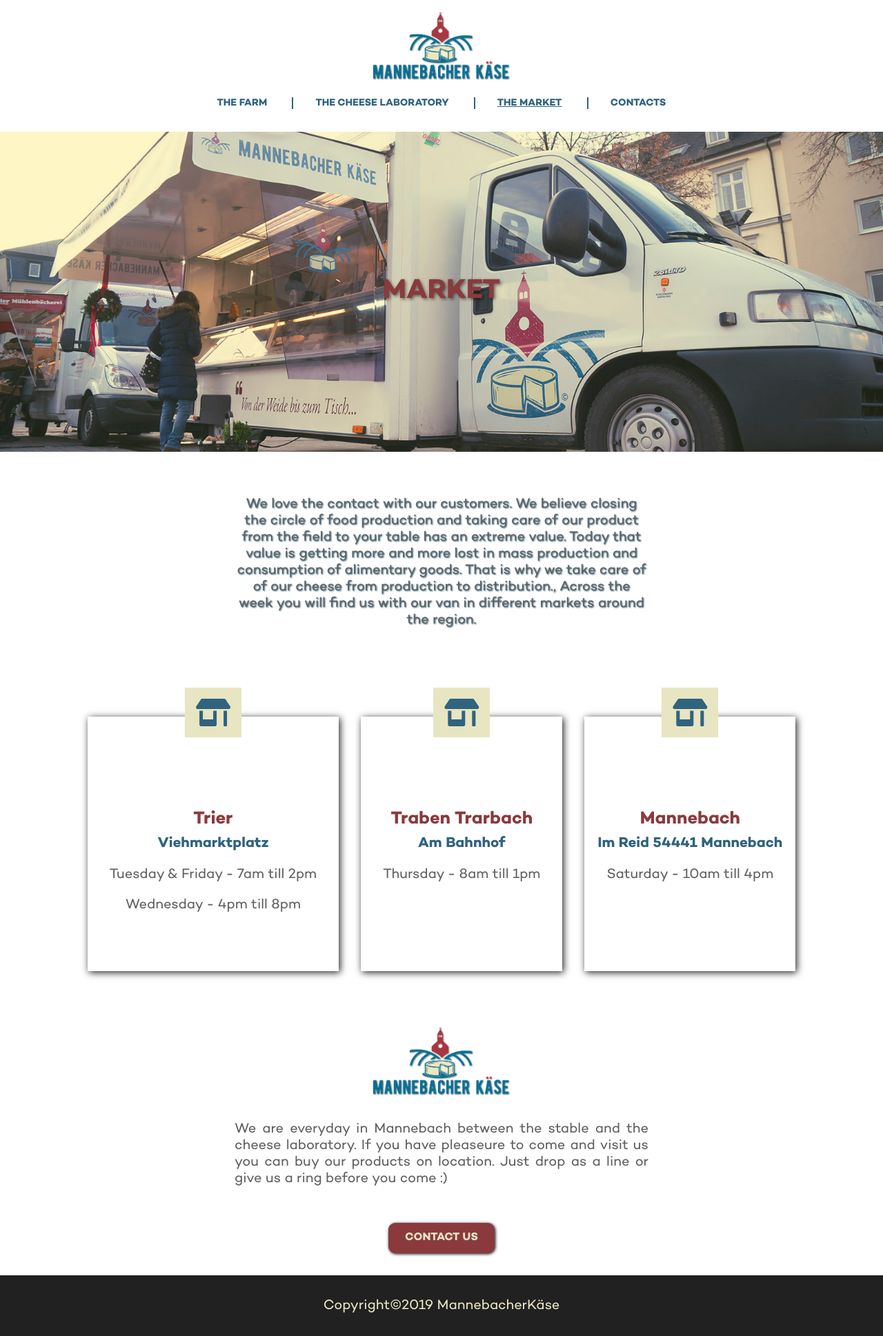
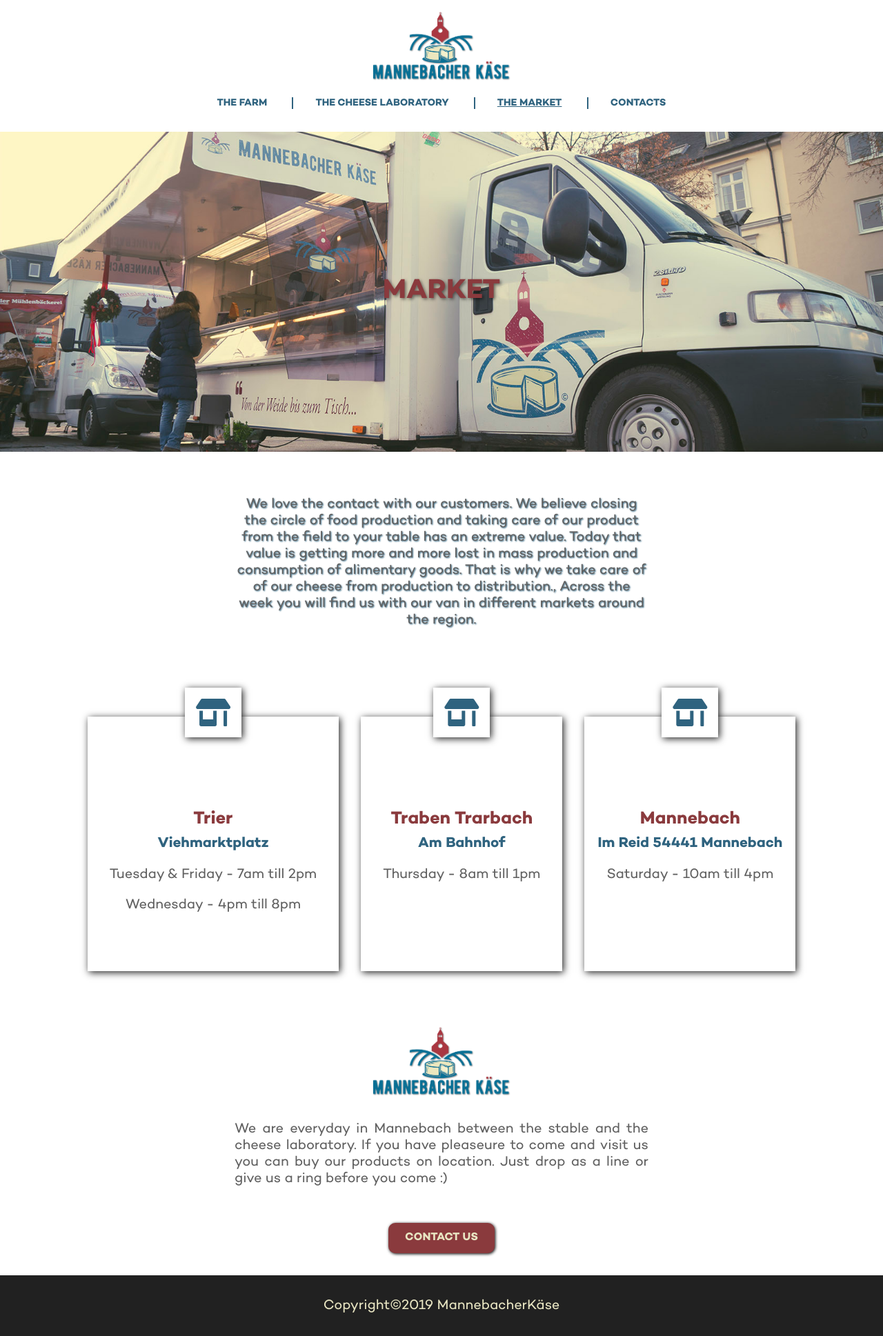
Before and after one commit to matteocarpi/mannebacherk-se, a Jekyll site: the page built from pages/market.md, in a window 1280 px wide. Shown: the whole page at 69% size. Built offline with Jekyll 4.4.1, drawn with Linux system fonts in a browser that asks for light colours; nearby versions of some CDN libraries.

Commit message:
adjusted some style in market

```diff
--- a/_sass/market.scss
+++ b/_sass/market.scss
@@ -11,10 +11,11 @@
     box-shadow: 2px 2px 10px $dark-grey;
     padding: 4rem 1rem;
     i.fas.fa-store-alt {
+    box-shadow: 2px 2px 10px #212121;
     margin: -6.6rem 0 6rem 0;
     font-size: 40px;
     color: $blue;
-    background-color: $white;
+    background-color: white;
     padding: 1rem;
     }
     #market-dates {
@@ -29,6 +30,3 @@
   flex-direction: column;
   align-items: center;
 }
-i.fa-store-alt {
-  font-size: 40px;
-}
```
